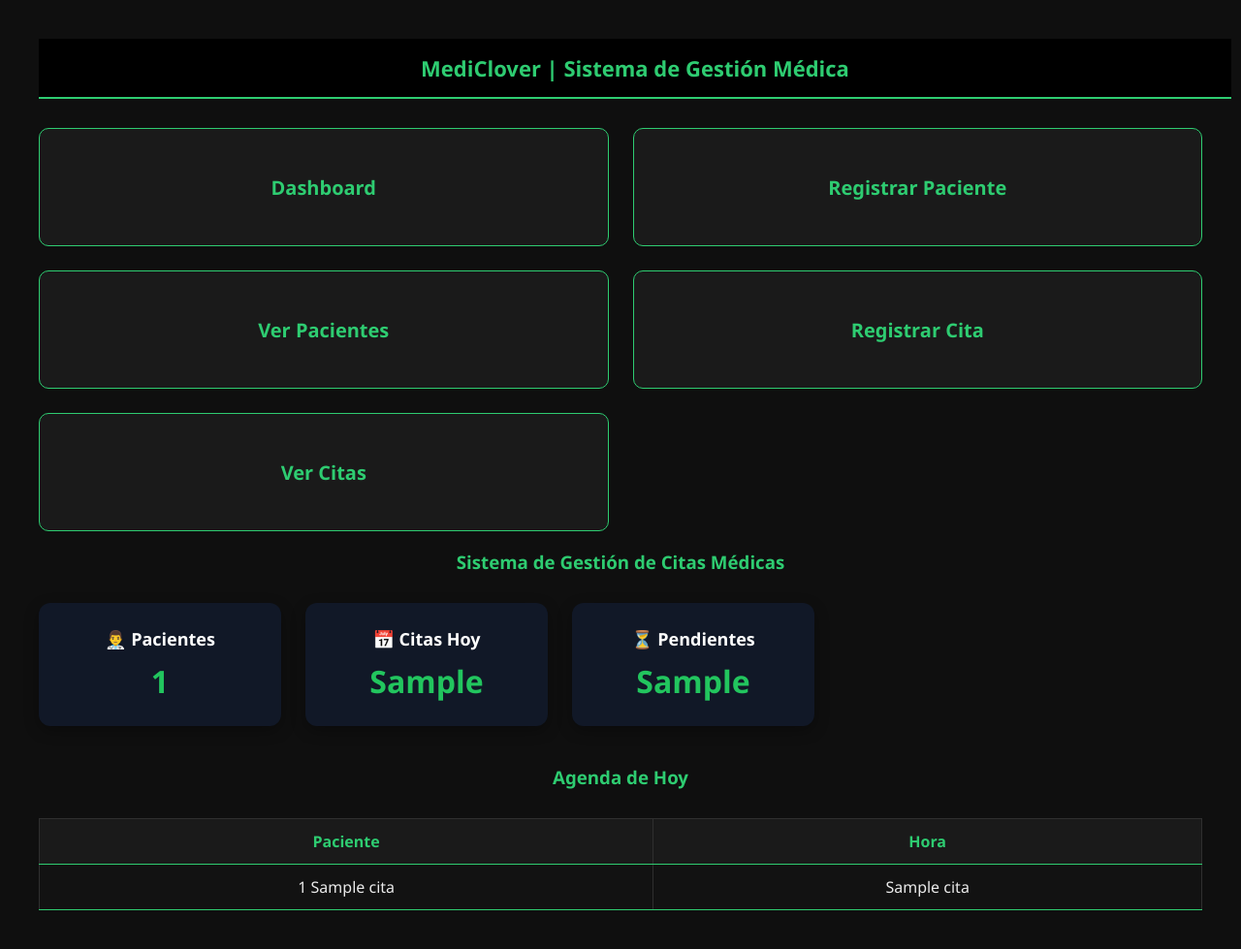
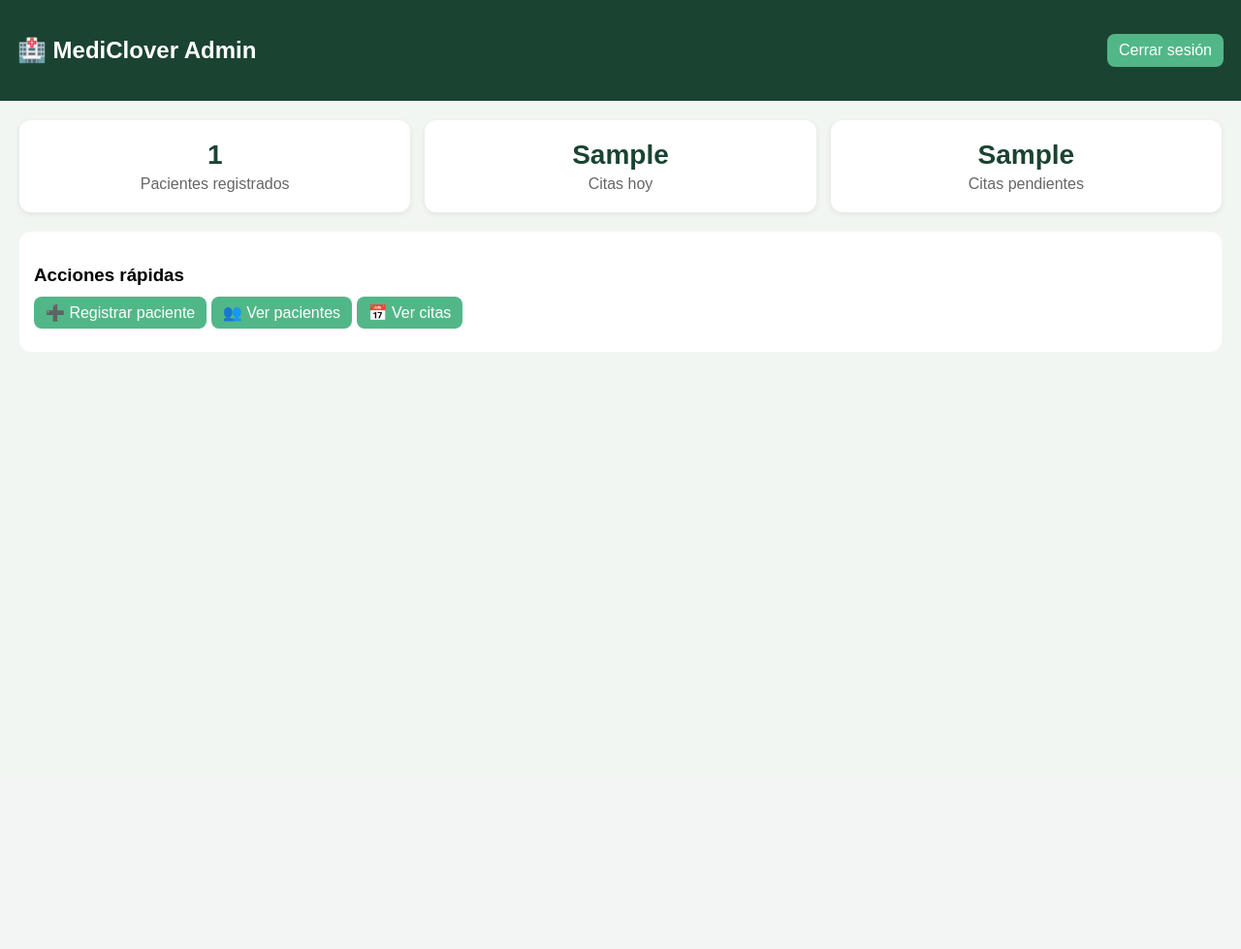
Before and after one commit to Mateo450/mediclover, a Flask app: template templates/index.html in a window 1280 px wide. Shown: the whole page at 97% size. After the commit the page ends 339 px from the top, so only its background shows below. Run offline with Flask 3, Linux system fonts and the light colour scheme; the template is opened without the code that fills it: most values are stand-ins (such as "Sample title", 1, 10 or a date in 2020); some libraries are stand-ins or nearby versions.

Commit message:
mejoras UI admin y paciente

```diff
--- a/templates/index.html
+++ b/templates/index.html
@@ -1,46 +1,113 @@
-{% extends "base.html" %}
+<!DOCTYPE html>
+<html>
+<head>
+    <title>MediClover - Dashboard</title>
 
-{% block contenido %}
+    <style>
+        body{
+            margin:0;
+            font-family:Arial;
+            background:#f2f6f3;
+        }
 
-<h3>Sistema de Gestión de Citas Médicas</h3>
+        .topbar{
+            background:#1b4332;
+            color:white;
+            padding:18px;
+            display:flex;
+            justify-content:space-between;
+            align-items:center;
+        }
 
-<div class="stats">
+        .container{
+            padding:20px;
+        }
 
-<div class="stat-card">
-👨‍⚕️ Pacientes
-<span>{{ total_pacientes }}</span>
+        .grid{
+            display:grid;
+            grid-template-columns:repeat(3,1fr);
+            gap:15px;
+        }
+
+        .card{
+            background:white;
+            padding:20px;
+            border-radius:12px;
+            box-shadow:0 2px 6px rgba(0,0,0,0.08);
+            text-align:center;
+        }
+
+        .number{
+            font-size:28px;
+            font-weight:bold;
+            color:#1b4332;
+        }
+
+        .label{
+            color:#666;
+            margin-top:5px;
+        }
+
+        .section{
+            margin-top:20px;
+            background:white;
+            padding:15px;
+            border-radius:12px;
+        }
+
+        a{
+            text-decoration:none;
+            color:white;
+            background:#52b788;
+            padding:8px 12px;
+            border-radius:8px;
+        }
+
+        a:hover{
+            background:#40916c;
+        }
+    </style>
+</head>
+
+<body>
+
+<div class="topbar">
+    <h2>🏥 MediClover Admin</h2>
+    <a href="/logout">Cerrar sesión</a>
 </div>
 
-<div class="stat-card">
-📅 Citas Hoy
-<span>{{ citas_hoy }}</span>
-</div>
+<div class="container">
 
-<div class="stat-card">
-⏳ Pendientes
-<span>{{ citas_pendientes }}</span>
-</div>
+    <div class="grid">
+
+        <div class="card">
+            <div class="number">{{ total_pacientes }}</div>
+            <div class="label">Pacientes registrados</div>
+        </div>
+
+        <div class="card">
+            <div class="number">{{ citas_hoy }}</div>
+            <div class="label">Citas hoy</div>
+        </div>
+
+        <div class="card">
+            <div class="number">{{ citas_pendientes }}</div>
+            <div class="label">Citas pendientes</div>
+        </div>
+
+    </div>
+
+    <div class="section">
+        <h3>Acciones rápidas</h3>
+
+        <p>
+            <a href="/registro">➕ Registrar paciente</a>
+            <a href="/pacientes">👥 Ver pacientes</a>
+            <a href="/citas">📅 Ver citas</a>
+        </p>
+    </div>
 
 </div>
 
-<h3>Agenda de Hoy</h3>
-
-<table>
-
-<tr>
-<th>Paciente</th>
-<th>Hora</th>
-</tr>
-
-{% for cita in citas_hoy_lista %}
-
-<tr>
-<td>{{ cita[0] }} {{ cita[1] }}</td>
-<td>{{ cita[2] }}</td>
-</tr>
-
-{% endfor %}
-
-</table>
-
-{% endblock %}
+</body>
+</html>
```
